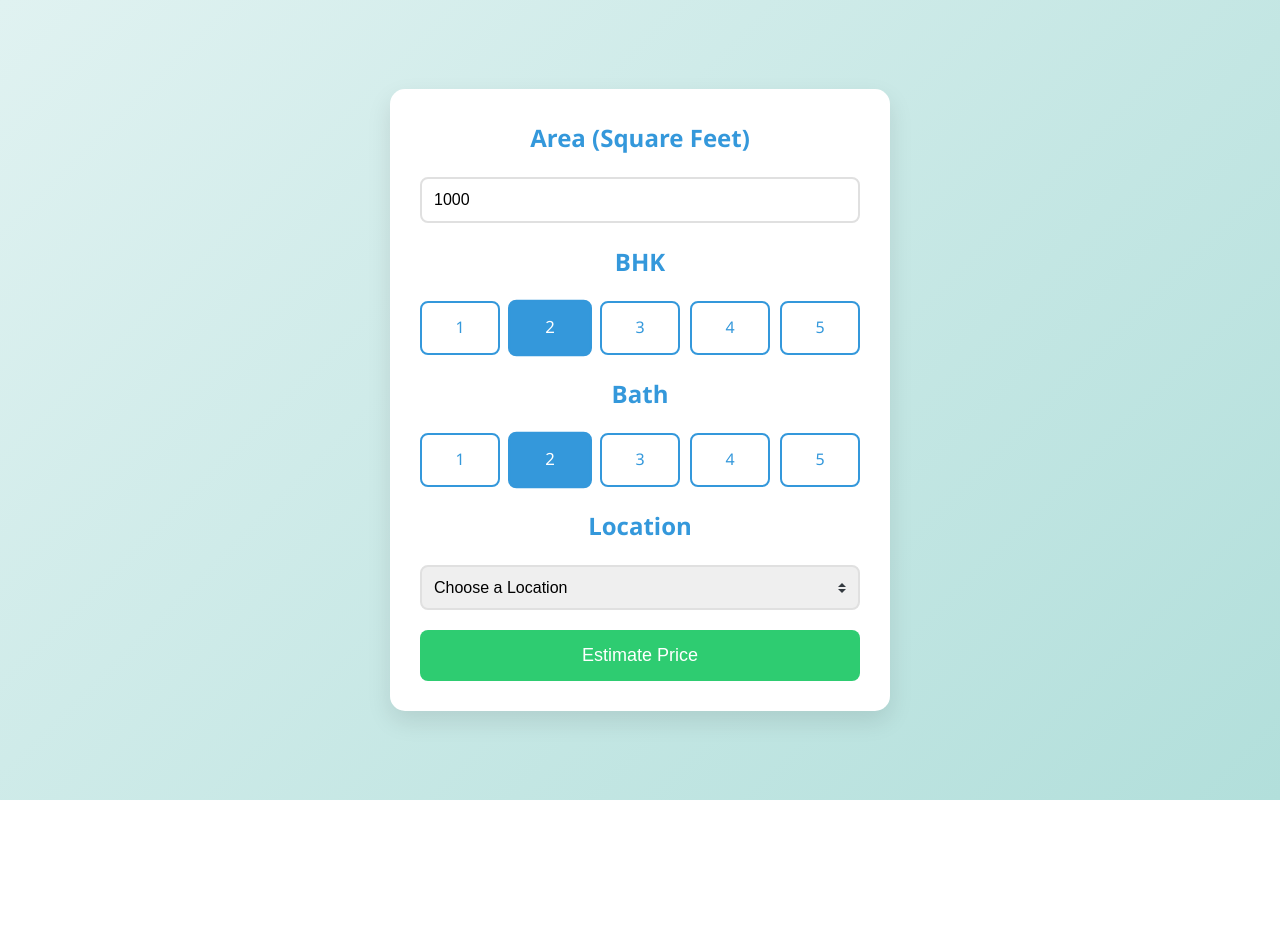
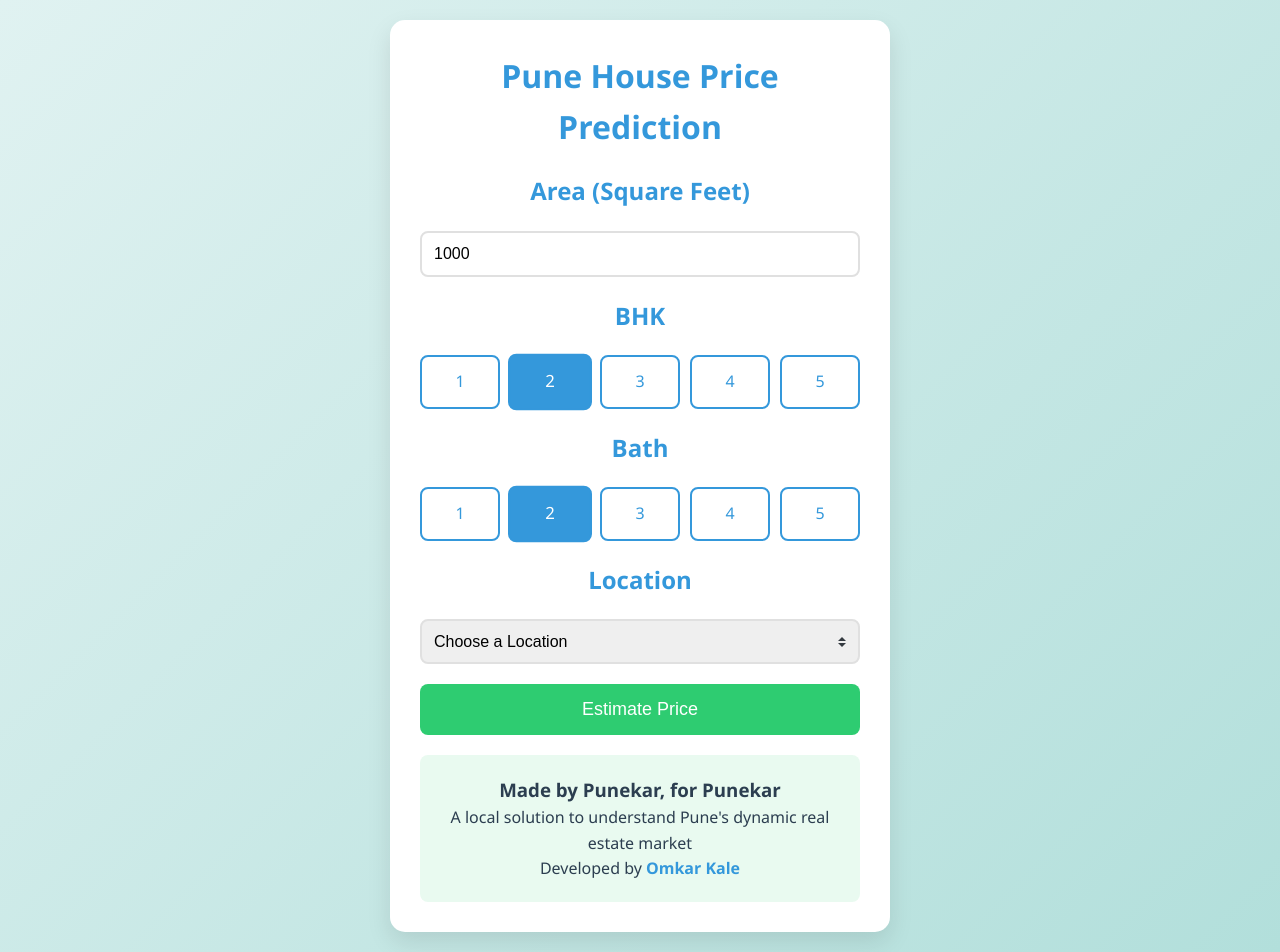
Before and after one commit to omkarkale2810/Pune_House_Price_Pridiction, a Flask app: page / in a window 1280 px wide. Before the commit the page ends 800 px from the top, so only its background shows below. Run offline with Flask 3, Linux system fonts and the light colour scheme; parts of the project's set-up code (start-up, migrations or seed data) failed here and were passed over.

Commit message:
FInal UI changes

```diff
--- a/server/templates/index.html
+++ b/server/templates/index.html
@@ -180,10 +180,30 @@
                 padding: 20px;
             }
         }
+
+        .punekar-section {
+            background-color: rgba(46, 204, 113, 0.1);
+            padding: 20px;
+            margin-top: 20px;
+            border-radius: 8px;
+            text-align: center;
+        }
+        .developer-link {
+            color: var(--primary-color);
+            text-decoration: none;
+            font-weight: bold;
+            transition: color 0.3s ease;
+        }
+
+        .developer-link:hover {
+            color: var(--secondary-color);
+            text-decoration: underline;
+        }
     </style>
 </head>
 <body>
     <div class="container">
+        <h1 style="text-align: center; color: var(--primary-color); margin-bottom: 20px;">Pune House Price Prediction</h1>
         {% if error %}
         <div class="error">
             <h3><i class="fas fa-exclamation-triangle"></i> {{ error }}</h3>
@@ -244,6 +264,12 @@
             <h2>Estimated Price: {{ estimated_price }} Lakh</h2>
         </div>
         {% endif %}
+
+         <div class="punekar-section">
+            <h3>Made by Punekar, for Punekar</h3>
+            <p>A local solution to understand Pune's dynamic real estate market</p>
+            <p>Developed by <a href="https://github.com/omkarkale2810" class="developer-link" target="_blank">Omkar Kale</a></p>
+        </div>
     </div>
 </body>
 </html>
```
